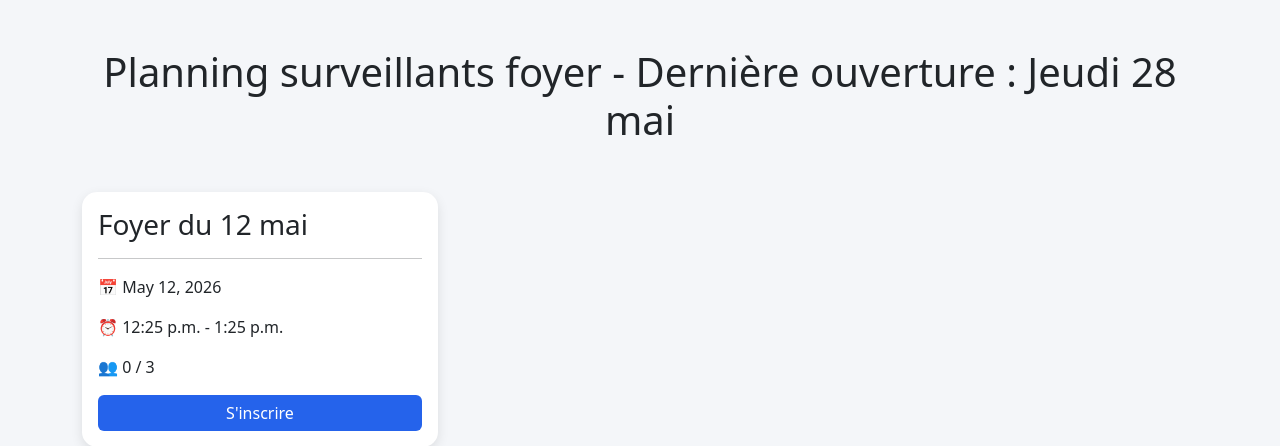
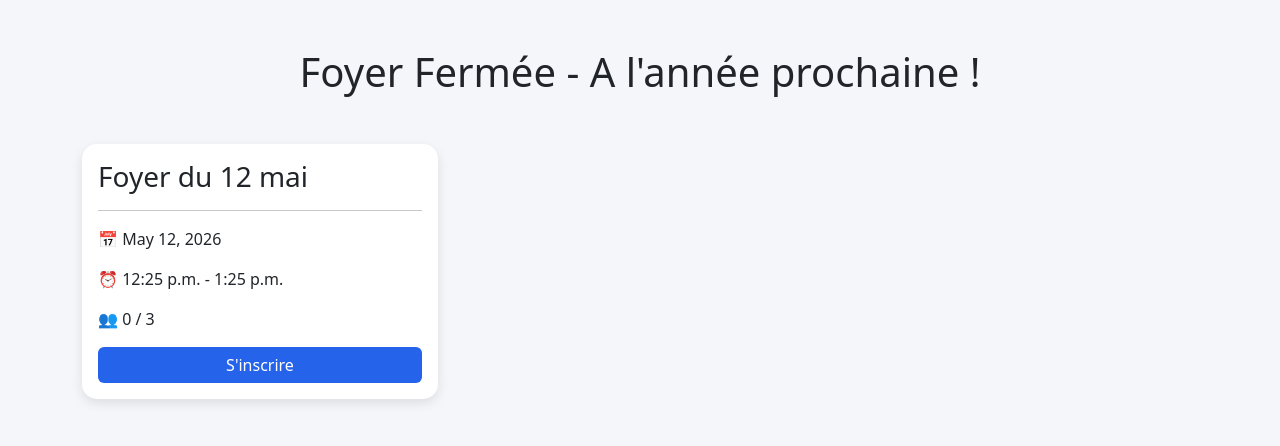
Before and after one commit to steveyetijeux/planning-benevoles, a Django app: page / in a window 1280 px wide. Shown: the part 62-508 px from the top of the page. Run offline with Django 5.2, Linux system fonts and the light colour scheme; data comes from the database, SQL or seed files in the repository; data that the repository does not hold is empty.

Commit message:
foyer closed

```diff
--- a/planning/templates/planning/accueil.html
+++ b/planning/templates/planning/accueil.html
@@ -4,7 +4,7 @@
 
 <h1 class="mb-5 text-center">
 
-    Planning surveillants foyer -  Dernière ouverture : Jeudi 28 mai
+    Foyer Fermée - A l'année prochaine !
 
 </h1>
 
```
